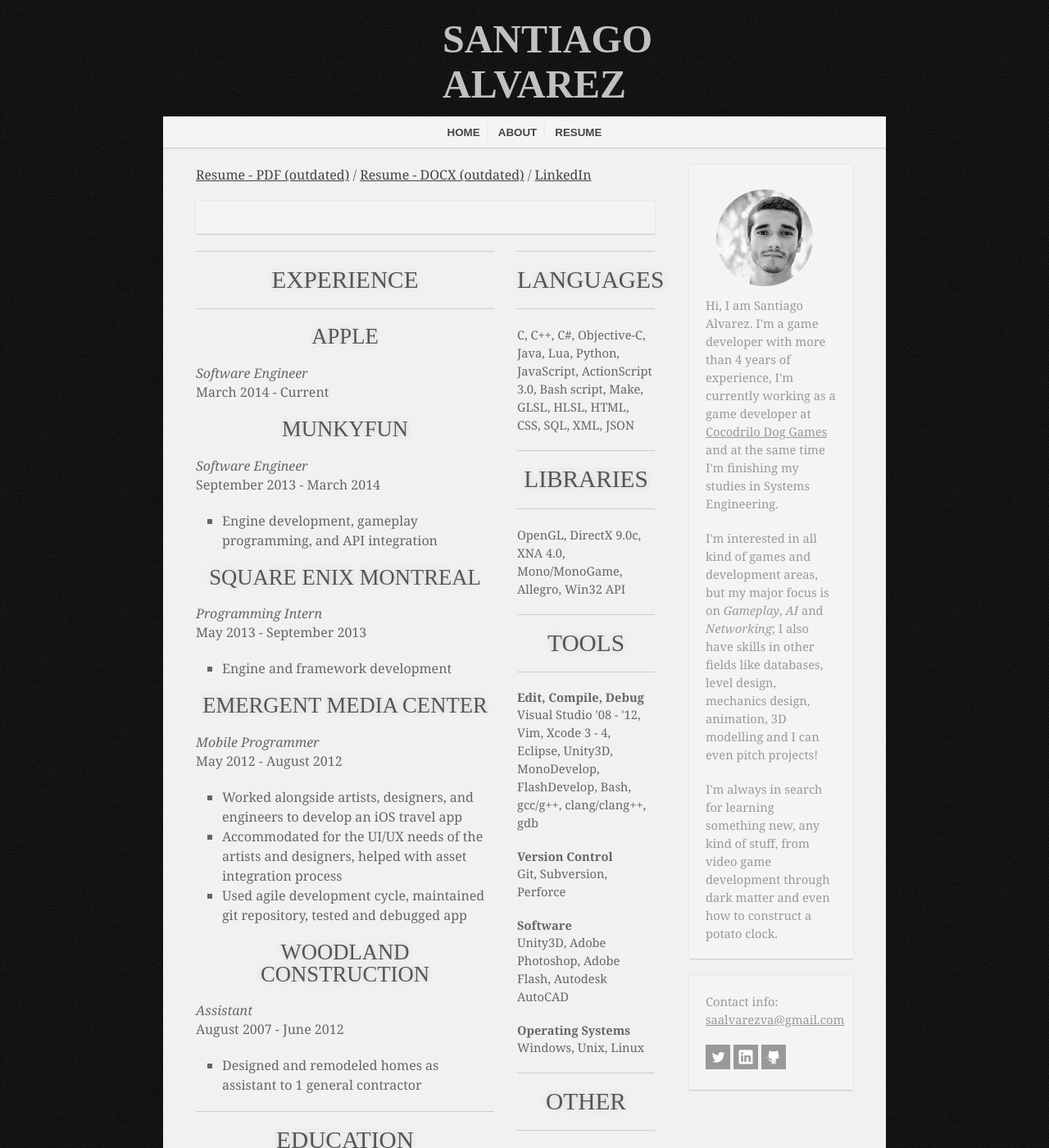
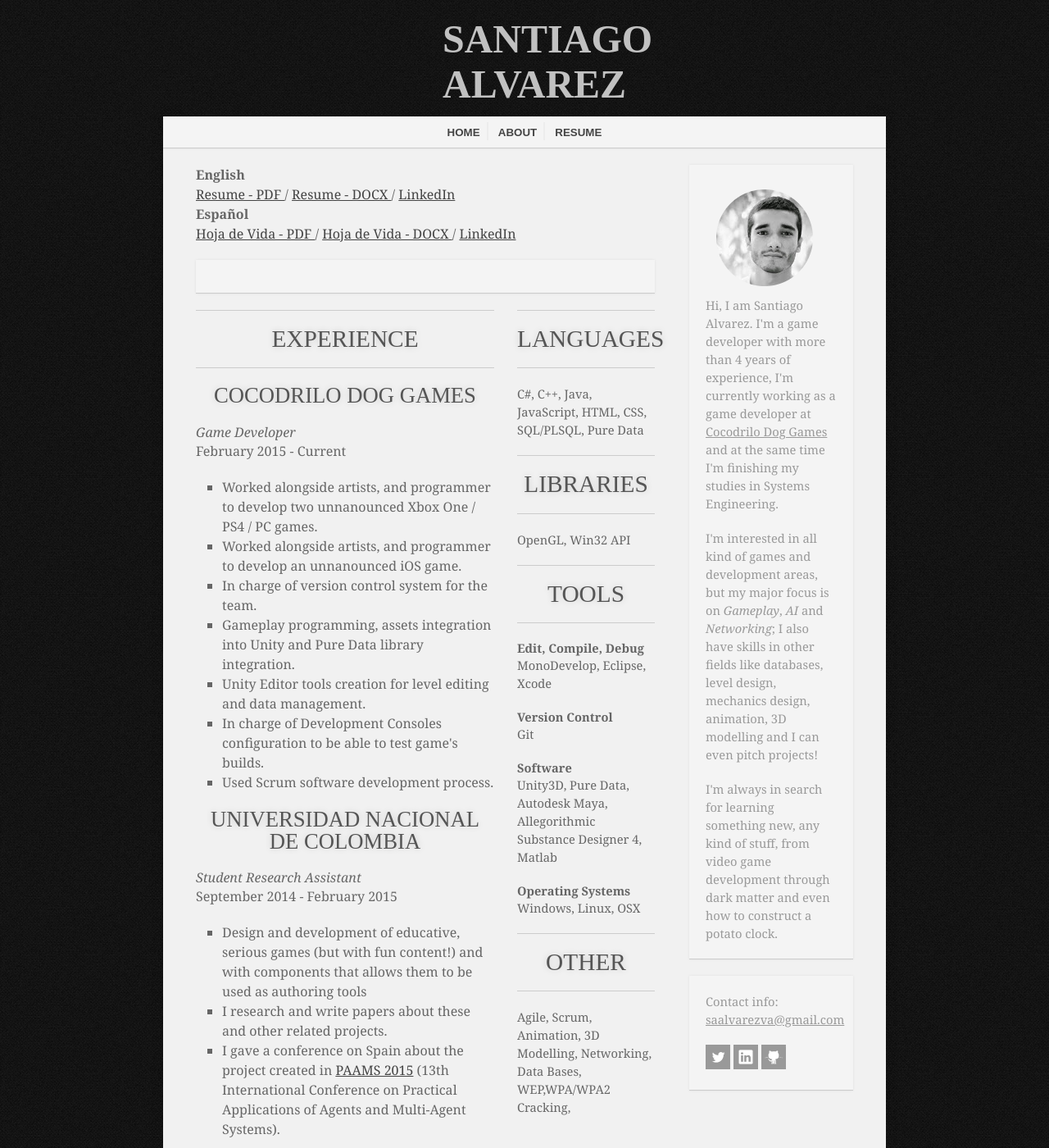
Before and after one commit to pulpobot/pulpobot.github.io, a Jekyll site: the page built from resume/index.html, in a window 1280 px wide and 1400 px high. Shown: the whole window at 82% size. Built offline with Jekyll 4.4.1, drawn with Linux system fonts in a browser that asks for light colours; nearby versions of some CDN libraries; some web fonts are replaced; Markdown is read by kramdown in place of the engine named in the settings; some of the changed text lies outside the part shown.

Commit message:
Resume - Mission Complete!

```diff
--- a/about/index.html
+++ b/about/index.html
@@ -64,4 +64,6 @@
 	I like to read, but I also like to experience, live and know new places, cultures, people and everything that can teach more about the world and the people living in it, after all we are making games for them, isn't it?
     </p>
     <br>
+
+	Last Update: 09-Jul-2015
 </div>
--- a/resume/index.html
+++ b/resume/index.html
@@ -1,15 +1,22 @@
 ---
 layout: default
-title: Chris Brough
+title: Santiago Alvarez
 ---
 
 <div id="resume" class="post">
     <p>
-        <a href="/documents/Chris_Brough_Resume.pdf" title="Download PDF">Resume - PDF (outdated)</a>
+		<b>English</b><br>
+        <a href="/documents/Santiago_Alvarez_CV.pdf" title="Download PDF">Resume - PDF </a>
         <span>/</span>
-        <a href="/documents/Chris_Brough_Resume.docx" title="Download DOCX">Resume - DOCX (outdated)</a>
+        <a href="/documents/Santiago_Alvarez_CV.docx" title="Download DOCX">Resume - DOCX </a>
         <span>/</span>
-        <a href="http://www.linkedin.com/in/chrisbrough" title="Connect with me">LinkedIn</a>
+		<a href="http://www.linkedin.com/in/saalvarezva" title="Connect with me">LinkedIn</a>
+		<br><b>Español</b><br>
+		 <a href="/documents/Santiago_Alvarez_CV.pdf" title="Download PDF">Hoja de Vida - PDF </a>
+        <span>/</span>
+        <a href="/documents/Santiago_Alvarez_CV.docx" title="Download DOCX">Hoja de Vida - DOCX </a>
+        <span>/</span>
+        <a href="http://www.linkedin.com/in/saalvarezva" title="Connect with me">LinkedIn</a>
     </p>
     <ul id="toc"></ul>
     <div id="skills" style="font-size:11pt">
@@ -17,90 +24,94 @@
         <h2>Languages</h2>
         <hr />
             <p>
-                C, C++, C#, Objective-C, Java, Lua, Python, JavaScript,
-                ActionScript 3.0, Bash script, Make, GLSL, HLSL, HTML, CSS, SQL, XML, JSON
+                C#, C++, Java, JavaScript, HTML, CSS, SQL/PLSQL, Pure Data
             </p>
         <hr />
         <h2>Libraries</h2>
         <hr />
             <p>
-                OpenGL, DirectX 9.0c, XNA 4.0, Mono/MonoGame, Allegro, Win32 API
+                OpenGL, Win32 API
             </p>
         <hr />
         <h2>Tools</h2>
         <hr />
             <b>Edit, Compile, Debug</b>
             <p>
-                Visual Studio '08 - '12, Vim, Xcode 3 - 4, Eclipse, Unity3D, MonoDevelop,
-                FlashDevelop, Bash, gcc/g++, clang/clang++, gdb
+              MonoDevelop, Eclipse, Xcode
             </p>
             <b>Version Control</b>
-            <p>Git, Subversion, Perforce</p>
+            <p>Git</p>
             <b>Software</b>
-            <p>Unity3D, Adobe Photoshop, Adobe Flash, Autodesk AutoCAD</p>
+            <p>Unity3D, Pure Data, Autodesk Maya, Allegorithmic Substance Designer 4, Matlab</p>
             <b>Operating Systems</b>
-            <p>Windows, Unix, Linux</p>
+            <p>Windows, Linux, OSX</p>
             </li>
         </ul>
         <hr />
         <h2>Other</h2>
         <hr />
-        <p>Agile, Scrum, Graphics, Networking, Threading</p>
+        <p>Agile, Scrum, Animation, 3D Modelling, Networking, Data Bases, WEP,WPA/WPA2 Cracking, </p>
     </div>
     <div id="xp">
+
         <hr />
         <h2>Experience</h2>
         <hr />
-        <h3>Apple</h3>
-        <i>Software Engineer</i>
-        <p>March 2014 - Current</p>
-        <h3>MunkyFun</h3>
-        <i>Software Engineer</i>
-        <p>September 2013 - March 2014</p>
+
+        <h3>Cocodrilo Dog Games</h3>
+        <i>Game Developer</i>
+        <p>February 2015 - Current</p>
+		 <ul>
+ 			<li>Worked alongside artists, and programmer to develop two unnanounced Xbox One / PS4 / PC games.</li>
+			<li>Worked alongside artists, and programmer to develop an unnanounced iOS game.</li>
+            <li>In charge of version control system for the team.</li>
+			<li>Gameplay programming, assets integration into Unity and Pure Data library integration.</li>
+			<li>Unity Editor tools creation for level editing and data management.</li>
+			<li>In charge of Development Consoles configuration to be able to test game's builds.</li>
+            <li>Used Scrum software development process.</li>
+        </ul>
+        <h3>Universidad Nacional de Colombia</h3>
+        <i>Student Research Assistant</i>
+        <p>September 2014 - February 2015</p>
         <ul>
-            <li>Engine development, gameplay programming, and API integration</li>
+            <li>Design and development of educative, serious games (but with fun content!) and with components that allows them to be used as authoring tools</li>
+			<li>I research and write papers about these and other related projects.</li>
+			<li>I gave a conference on Spain about the project created in <a href="http://www.paams.net/2015/">PAAMS 2015</a> (13th International Conference on Practical Applications of Agents and Multi-Agent Systems).</li>
         </ul>
-        <h3>Square Enix Montreal</h3>
-        <i>Programming Intern</i>
-        <p>May 2013 - September 2013</p>
-        <ul>
-            <li>Engine and framework development</li>
-        </ul>
-        <h3>Emergent Media Center</h3>
-        <i>Mobile Programmer</i>
-        <p>May 2012 - August 2012</p>
-        <ul>
-            <li>Worked alongside artists, designers, and engineers to develop an iOS travel app</li>
-            <li>Accommodated for the UI/UX needs of the artists and designers, helped with asset integration process</li>
-            <li>Used agile development cycle, maintained git repository, tested and debugged app</li>
-        </ul>
-        <h3>Woodland Construction</h3>
-        <i>Assistant</i>
-        <p>August 2007 - June 2012</p>
-        <ul>
-            <li>Designed and remodeled homes as assistant to 1 general contractor</li>
-        </ul>
+
         <hr />
         <h2>Education</h2>
         <hr />
-        <h3>Champlain College</h3>
+
+        <h3>Universidad Nacional de Colombia</h3>
         <p>
-            <i>Bachelor of Science in Game Programming</i>
+            <i>Bachelor in Systems Engineering</i>
             <br />
-            September 2009 - May 2013
+            February 2010 - May 2016 (Expected Graduation Date)
         </p>
         <ul>
-            <li><b>Cumulative GPA:</b> 3.8</li>
+            <li><b>Cumulative GPA:</b> 4.0</li>
         </ul>
+
         <hr />
-        <h2>Achievements</h2>
+        <h2>Publications</h2>
         <hr />
-        <h3>Champlain College</h3>
         <ul>
-            <li><b>Excellence in Game Programming</b> – Spring 2012, Spring 2013</li>
-            <li><b>Game Developers Conference Scholarship</b> – Spring 2012, Spring 2013</li>
-            <li><b>President’s List</b> – Spring 2010, Fall 2012</li>
-            <li><b>Dean’s List</b> – Fall 2010, Spring 2011, Fall 2011, Spring 2012, Spring 2013</li>
+            <li>Design of an Educational Videogame to Transform Citizens into Agents of Change Considering a Colombian Post-conflict Scenario – 2015</li>
+			<a href="http://link.springer.com/chapter/10.1007/978-3-319-19033-4_29">Springer - Chapter Book Link</a>
         </ul>
+
+		<hr />
+        <h2>Courses</h2>
+        <hr />
+        <ul>
+            <li><b>Certificate in Game Development with Windows & Unity</b> - Microsoft AppUniversity – 2014</li>
+            <li><b>Certificate in Video Games Development</b> - Vivelab at RutaN, Universidad de Medellín and Institución Universitaria Pascual Bravo – 2014</li>
+            <li><b>Video Game Design, Organization and Evaluation, and Gamification</b> - Universidad Europea - MiriadaX – 2014</li>
+            <li><b>Certificate in Organic Modeling Of Characters In Autodesk MAYA</b> - SENA – 2014</li>
+        </ul>
+
+		<br>Last Update: 09-Jul-2015<br>
+
     </div>
 </div>
```
Also changed, not shown: 2 other files.
